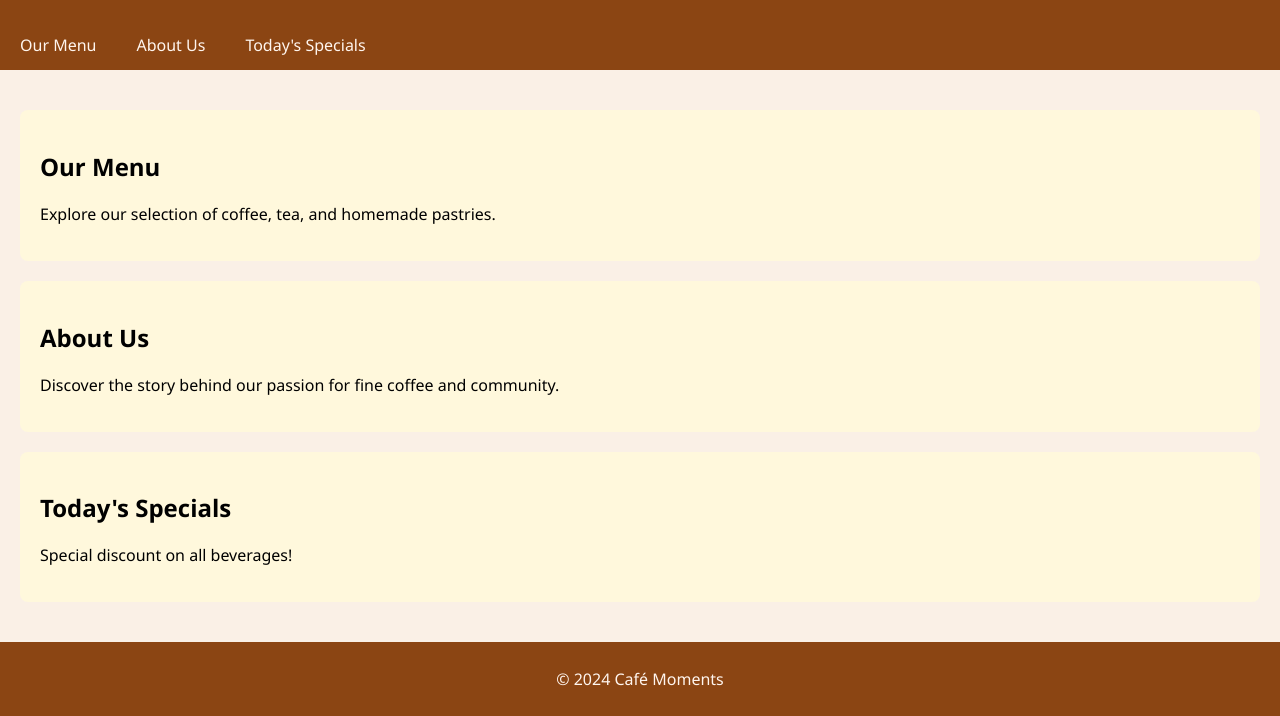
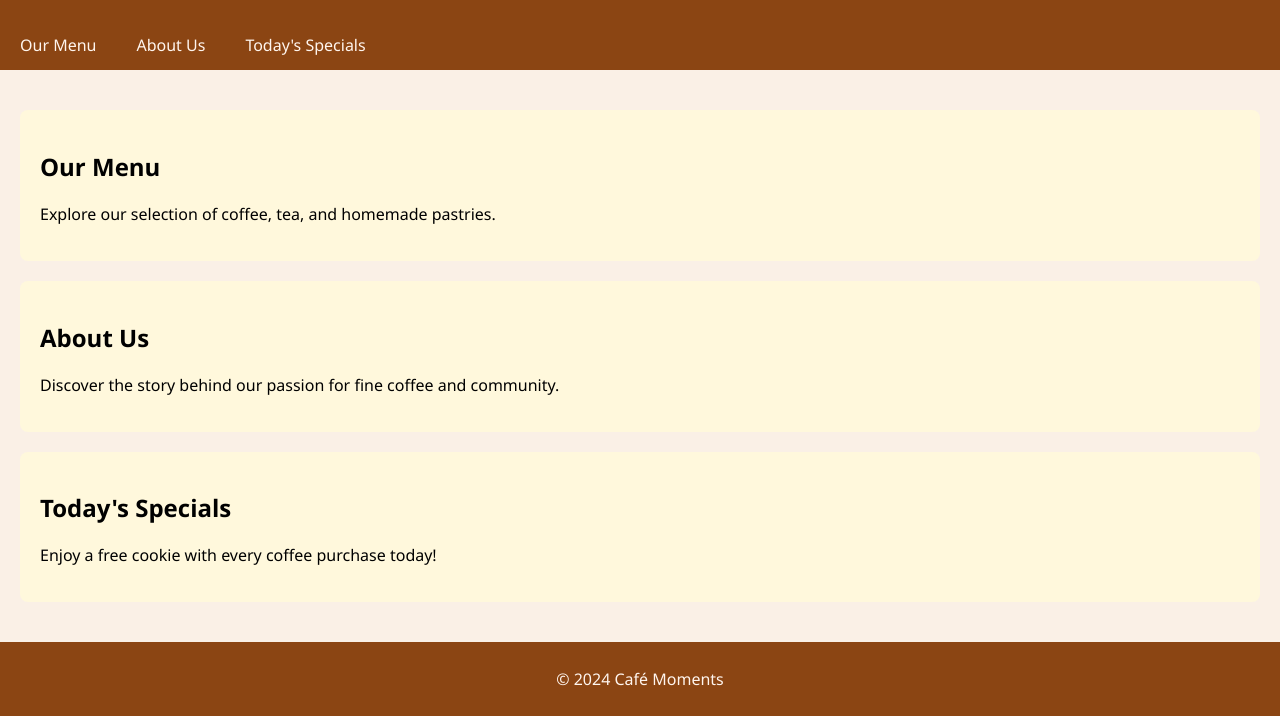
Before and after one commit to martinhodtembo/devops-2024, a plain HTML site: page index.html in a window 1280 px wide. Both pictures are taken after a click on the link "Today's Specials". Shown: the part 106-822 px from the top of the page. Drawn offline with Linux system fonts and the light colour scheme.

Commit message:
Update index.html

```diff
--- a/index.html
+++ b/index.html
@@ -22,7 +22,7 @@
 <div class="nav-bar">
     <a href="#menu">Our Menu</a>
     <a href="#about">About Us</a>
-    <a href="#" onclick="displaySpecials(); return false;">Today's Specials</a>
+    <a href="javascript:void(0);" id="specialsLink">Today's Specials</a>
 </div>
 
 <div class="main">
@@ -38,7 +38,6 @@
 
     <div class="section" id="specials">
         <h2>Today's Specials</h2>
-        <!-- Intentional Bug: Potential Security Issue (XSS) if user input is not sanitized -->
         <p id="specialsContent">Please click "Today's Specials" to see what we have for you.</p>
     </div>
 </div>
@@ -48,11 +47,15 @@
 </div>
 
 <script>
-// Intentional Bug: Displaying unsanitized user input could lead to XSS
-function displaySpecials() {
-    // Example of potential XSS vulnerability if this text is user-controlled and not sanitized
-    document.getElementById('specialsContent').innerHTML = "Special discount on all beverages!";
-}
+document.getElementById('specialsLink').addEventListener('click', function() {
+    var dayOfWeek = new Date().getDay();
+    // Intentional issue: Using == which can lead to unexpected type coercion
+    if (dayOfWeek == 5) { // "5" represents Friday; using == for demonstration
+        document.getElementById('specialsContent').textContent = "Enjoy a free cookie with every coffee purchase today!";
+    } else {
+        document.getElementById('specialsContent').textContent = "Check back tomorrow for more specials.";
+    }
+});
 </script>
 
 </body>
```
